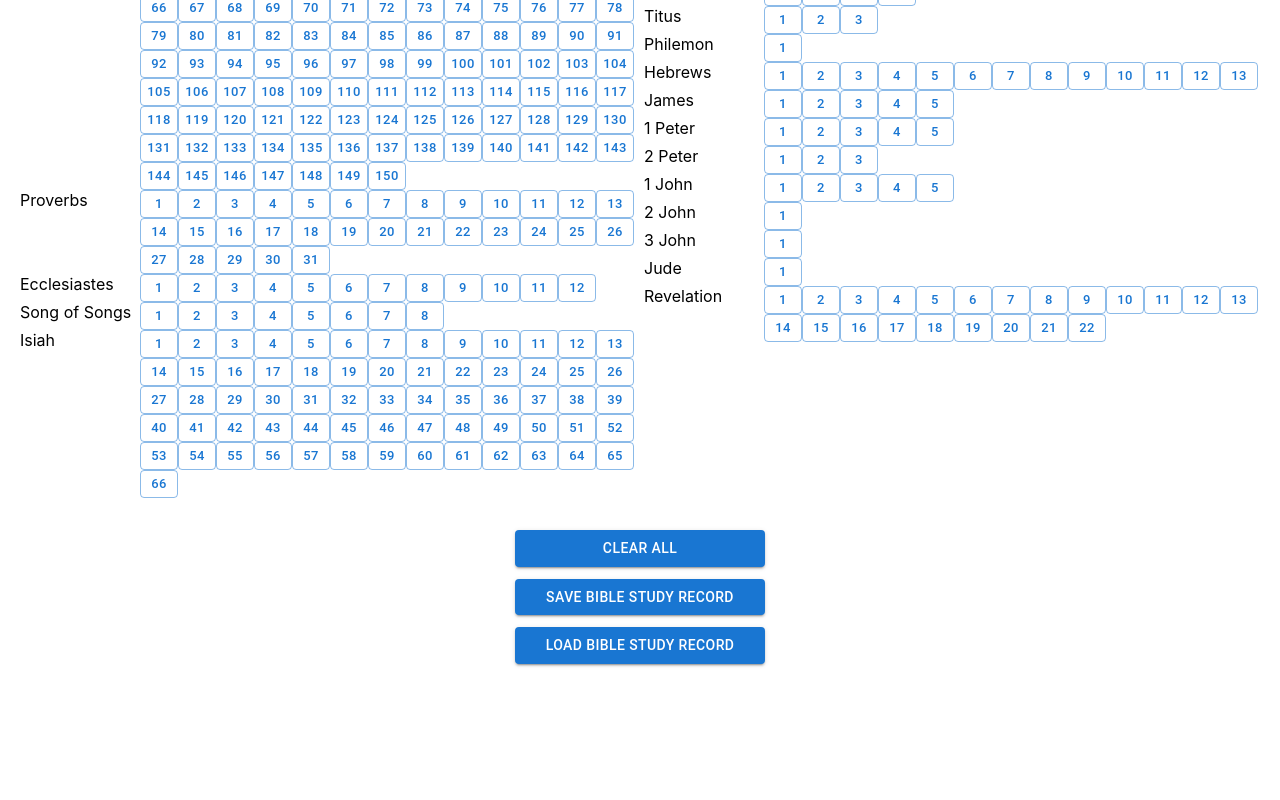
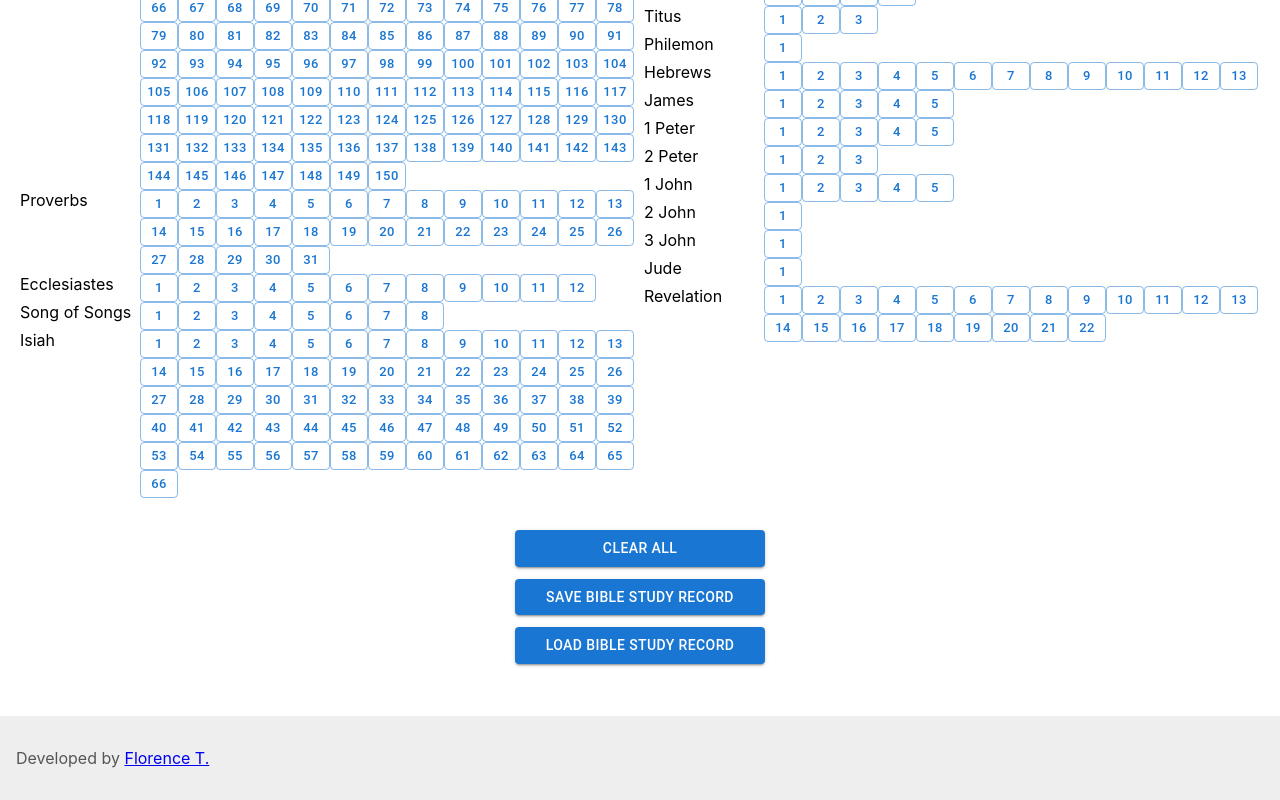
Before and after one commit to wordtovictory/wordtovictory.github.io, a React (Create React App) app: page / in a window 1280 px wide. Shown: the part 1746-2546 px from the top of the page. Before the commit the page ends 2430 px from the top, so only its background shows below. Built offline with nearby package versions, Linux system fonts and the light colour scheme.

Commit message:
Add footer.

```diff
--- a/src/App.js
+++ b/src/App.js
@@ -15,7 +15,7 @@ function App() {
             }}>
                 <Dashboard/>
             </Box>
-        {/*<Footer/>*/}
+            <Footer/>
         </div>
     );
 }
--- a/src/dashboard/Dashboard.js
+++ b/src/dashboard/Dashboard.js
@@ -57,6 +57,9 @@ function Dashboard() {
                 flex: '0 0 32px'
             }}></Box>
             <ControlPanel readStatus={readStatus} setReadStatus={setReadStatus}/>
+            <Box sx={{
+                flex: '0 0 32px'
+            }}></Box>
         </Box>
     );
 }
--- a/src/header/Footer.js
+++ b/src/header/Footer.js
@@ -1,20 +1,24 @@
 import React from 'react';
-import { SocialIcon } from 'react-social-icons/component'
+import {SocialIcon} from 'react-social-icons/component'
 import 'react-social-icons/instagram'
 import 'react-social-icons/facebook'
 import 'react-social-icons/youtube'
 
 export default function Footer() {
     return (
-        <footer>
-            <h1>More about BibleTrack</h1>
-            <p>About</p>
-            <p>Contact</p>
-            <SocialIcon bgColor="white" fgColor="#0099ff" url="www.instagram.com"/>
-            <SocialIcon bgColor="white" fgColor="#0099ff" url="www.facebook.com"/>
-            <SocialIcon bgColor="white" fgColor="#0099ff" url="www.youtube.com"/>
-
-            <p>© 2024 BibleTrack. All Rights Reserved.</p>
+        <footer style={{
+            backgroundColor: '#eeeeee',
+            padding: '16px'
+        }}>
+            {/*<h1>More about BibleTrack</h1>*/}
+            {/*<p>About</p>*/}
+            {/*<p>Contact</p>*/}
+            {/*<SocialIcon bgColor="white" fgColor="#0099ff" url="www.instagram.com"/>*/}
+            {/*<SocialIcon bgColor="white" fgColor="#0099ff" url="www.facebook.com"/>*/}
+            {/*<SocialIcon bgColor="white" fgColor="#0099ff" url="www.youtube.com"/>*/}
+            <p style={{color: '#555555'}}>Developed by <a href={"https://www.linkedin.com/in/florencesytsang/"}>Florence
+                T.</a></p>
+            {/*<p style={{color: '#555555'}}>© 2024 BibleTrack. All Rights Reserved.</p>*/}
         </footer>
     );
 };
```
Lines whose indentation alone changed are shown as unchanged.
